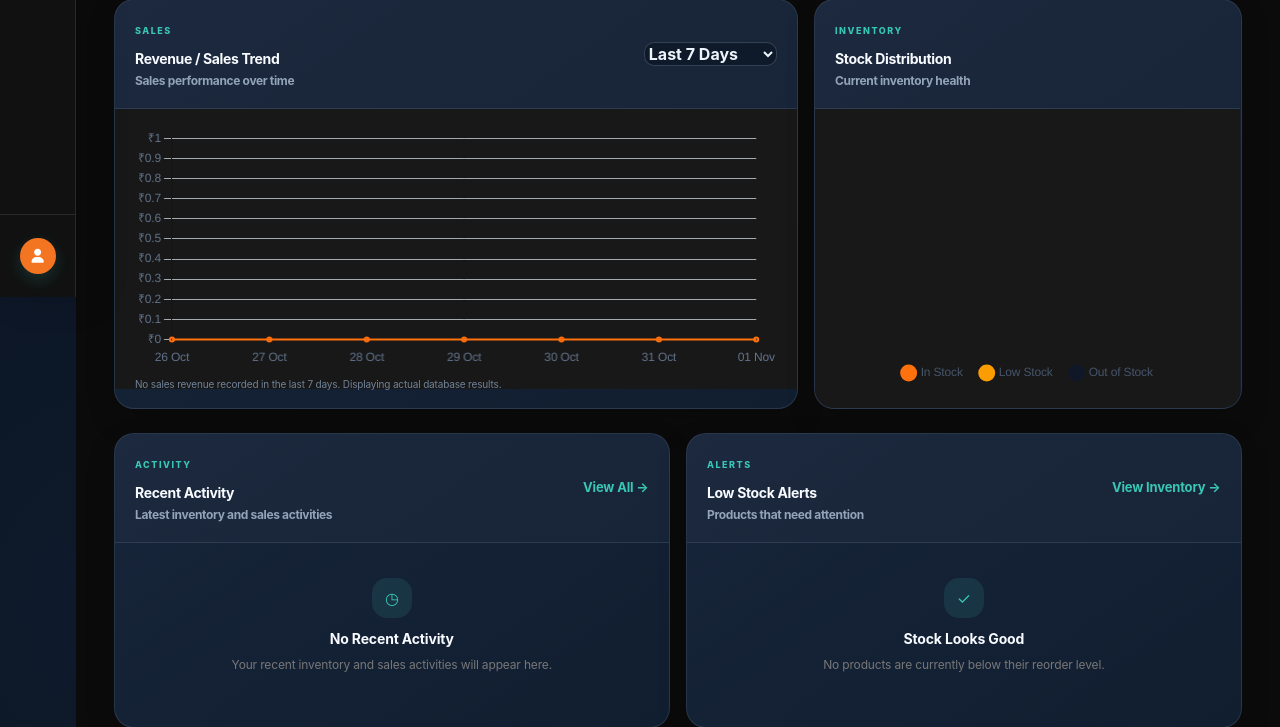
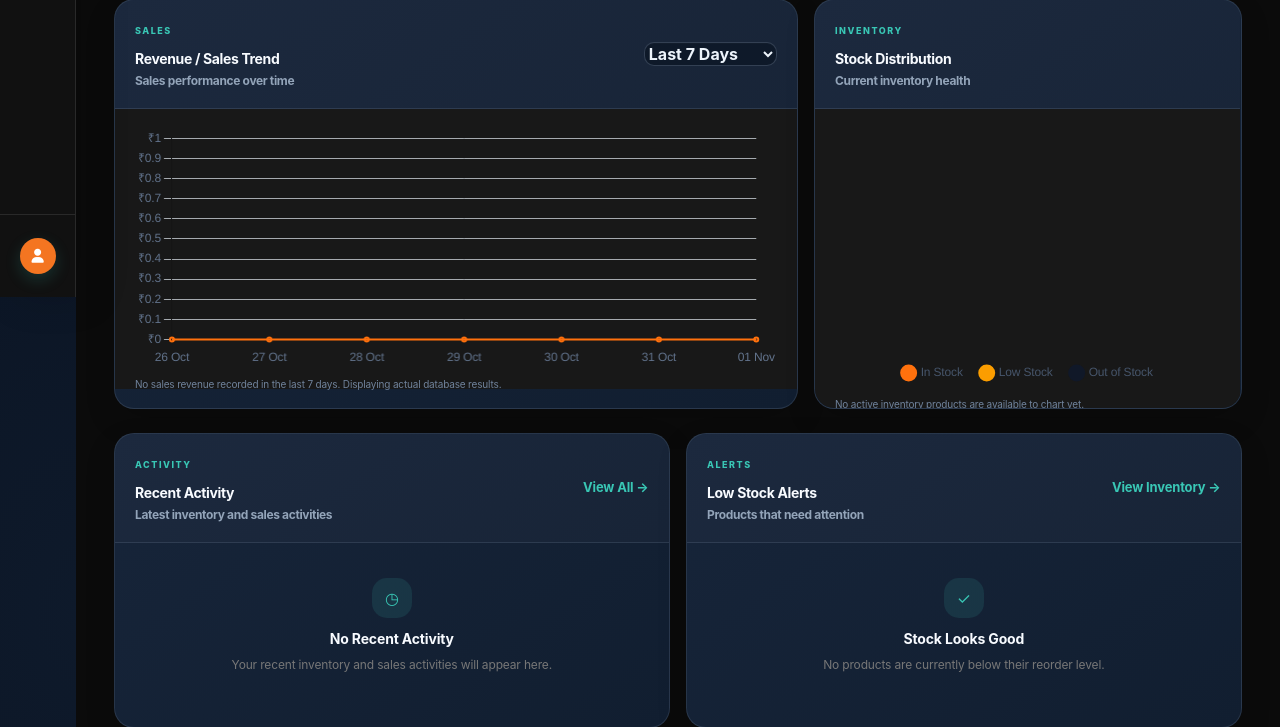
Before and after one commit to Ay-108/InCraft, a Flask app: page /dashboard in a window 1280 px wide. Shown: the part 503-1230 px from the top of the page. Run offline with Flask 3, Linux system fonts and the light colour scheme; the visitor is signed in with stand-in values (Sample User, id 1); data that the repository does not hold is empty; some libraries are stand-ins or nearby versions.

Commit message:
Make dashboard stock links and chart status actionable

```diff
--- a/templates/dashboard.html
+++ b/templates/dashboard.html
@@ -332,7 +332,7 @@
                     </p>
                 </div>
                 <a
-                    href="{{ url_for('main.inventory') }}"
+                    href="{{ url_for('main.inventory', filter='low-stock') }}"
                     class="view-all"
                 >
                     View Inventory
@@ -990,6 +990,8 @@ document.addEventListener("DOMContentLoaded", function () {
         document.getElementById("stockChart");
     const stockData =
         document.getElementById("stockChartData");
+    const stockChartNote =
+        document.getElementById("stockChartDataNote");
     if (
         stockCanvas &&
         stockData &&
@@ -1007,6 +1009,16 @@ document.addEventListener("DOMContentLoaded", function () {
             Number(
                 stockData.dataset.stockOut || 0
             );
+        const totalActiveProducts =
+            stockIn + stockLow + stockOut;
+
+        if (stockChartNote) {
+            stockChartNote.textContent = totalActiveProducts === 0
+                ? "No active inventory products are available to chart yet."
+                : totalActiveProducts.toLocaleString("en-IN") +
+                  " active products · Calculated from current stock and reorder levels.";
+        }
+
         new Chart(
             stockCanvas,
             {
@@ -1059,6 +1071,8 @@ document.addEventListener("DOMContentLoaded", function () {
                 }
             }
         );
+    } else if (stockCanvas && stockChartNote) {
+        stockChartNote.textContent = "Chart.js could not be loaded. Check your network connection and refresh.";
     }
          /* =========================================
        SMART DECISION SUPPORT
```
